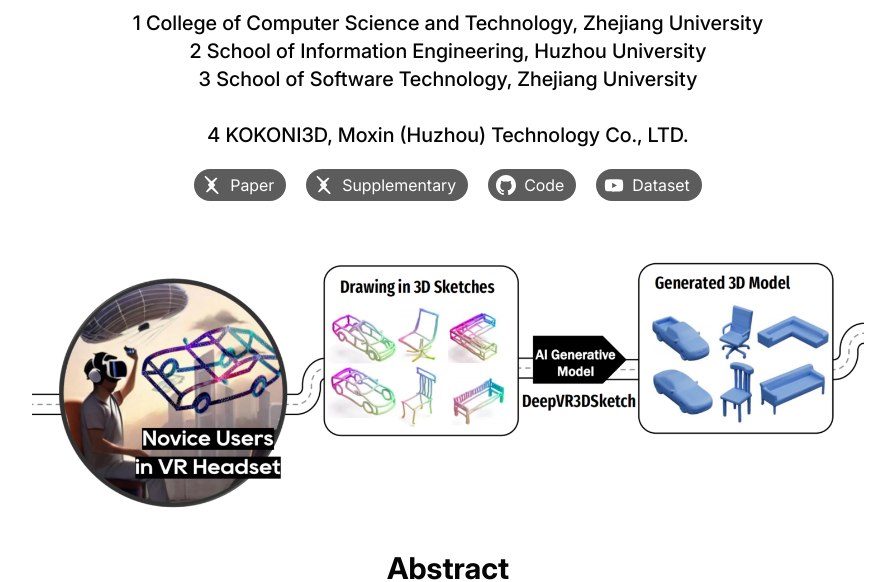
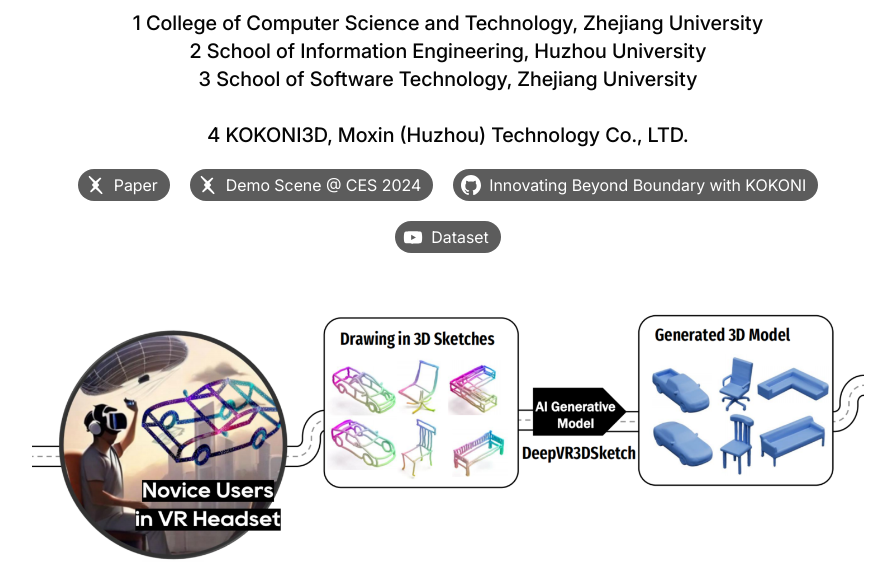
Before and after one commit to tianrun-chen/Deep3DVRSketch, a plain HTML site: page index.html in a window 1280 px wide. Shown: the part 221-803 px from the top of the page, without its empty margins (192-1087 px from the left). Drawn offline with Linux system fonts and the light colour scheme.

Commit message:
Update index.html

```diff
--- a/index.html
+++ b/index.html
@@ -124,7 +124,7 @@
                   </clipPath>
                 </defs>
               </svg>
-              <span class="text-m text-white">Paper</span></button
+              <a href="https://openaccess.thecvf.com/content/CVPR2024/papers/Chen_Rapid_3D_Model_Generation_with_Intuitive_3D_Input_CVPR_2024_paper.pdf"><span class="text-m text-white">Paper</span></a></button
             ><button
               class="flex flex-row items-center space-x-2 rounded-full pl-2 pr-3 py-1 bg-black bg-opacity-70 hover:bg-opacity-80 transition duration-200 ease-in-out cursor-pointer dark:bg-white dark:bg-opacity-10 dark:hover:bg-opacity-20"
             >
@@ -157,7 +157,7 @@
                   </clipPath>
                 </defs>
               </svg>
-              <span class="text-m text-white">Supplementary</span></button
+              <a href="https://www.kokoni3d.com/blogs/blog/ces-2024-recap-innovating-beyond-boundaries-with-kokoni"><span class="text-m text-white">Demo Scene @ CES 2024</span></a></button
             >
             <button
               class="flex flex-row items-center space-x-2 rounded-full pl-2 pr-3 py-1 bg-black bg-opacity-70 hover:bg-opacity-80 transition duration-200 ease-in-out cursor-pointer dark:bg-white dark:bg-opacity-10 dark:hover:bg-opacity-20"
@@ -179,7 +179,7 @@
                     <rect width="24" height="24"></rect>
                   </clipPath>
                 </defs></svg
-              ><span class="text-m text-white">Code</span></button
+              ><a href="http://www.kokoni3d.com"><span class="text-m text-white">Innovating Beyond Boundary with KOKONI</span></a></button
             ><button
               class="flex flex-row items-center space-x-2 rounded-full pl-2 pr-3 py-1 bg-black bg-opacity-70 hover:bg-opacity-80 transition duration-200 ease-in-out cursor-pointer dark:bg-white dark:bg-opacity-10 dark:hover:bg-opacity-20"
             >
```
